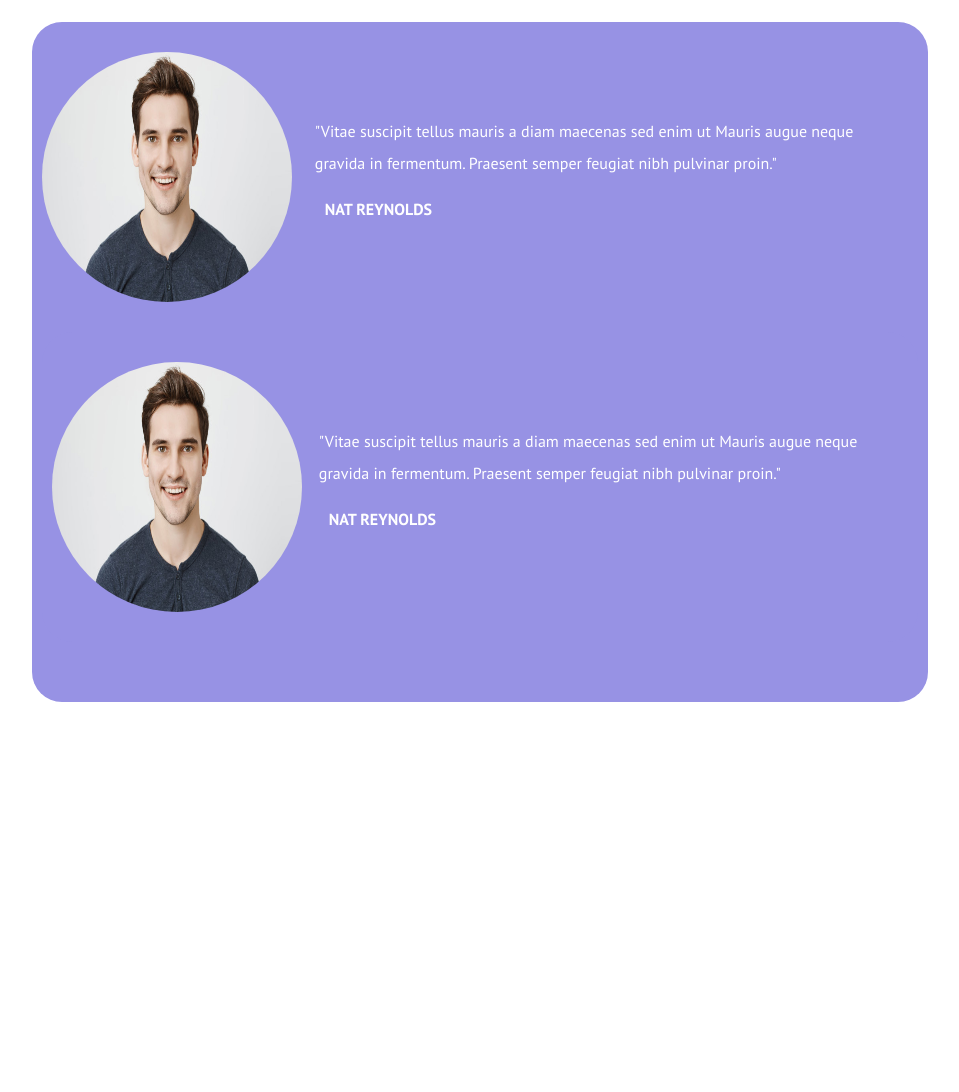
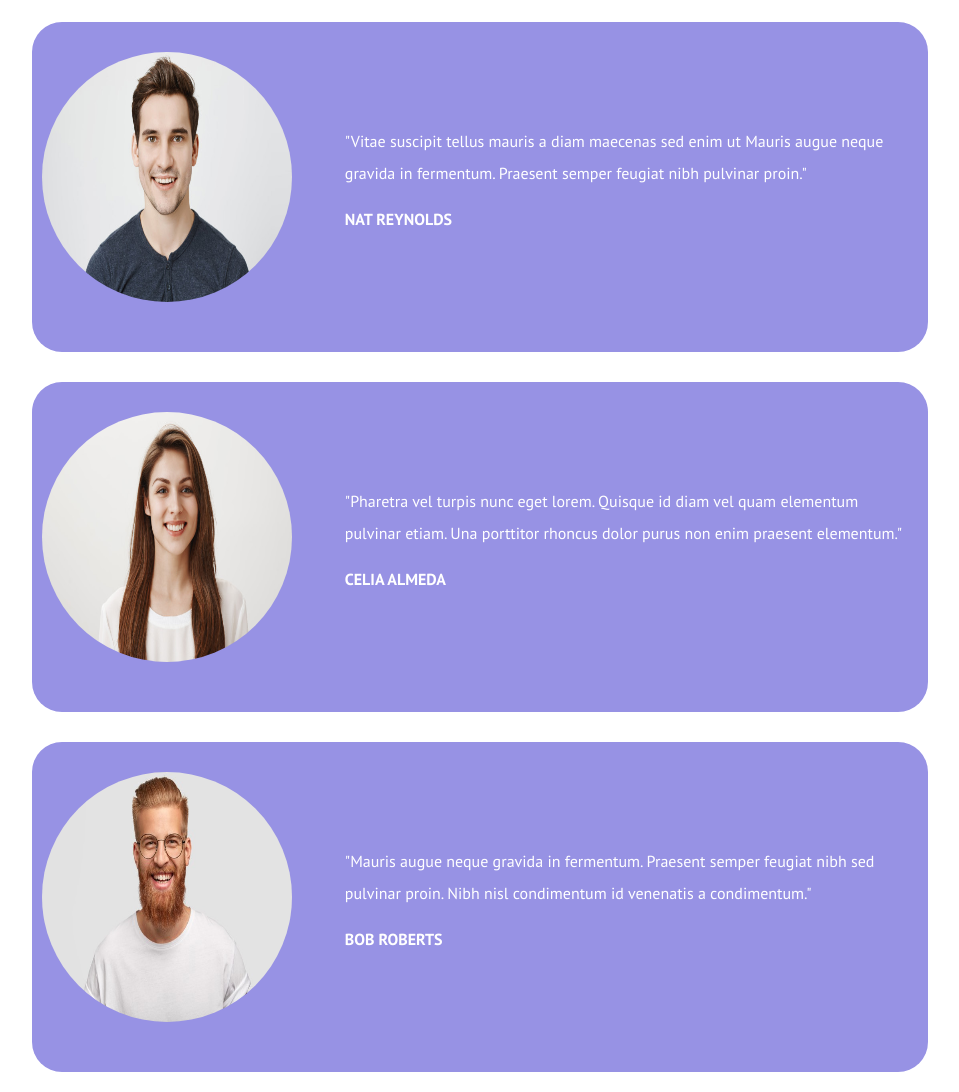
Before and after one commit to PaoloIncollu/htmlcss-responsive-layout, a plain HTML site: page index.html in a window 1280 px wide. Shown: the part 1880-2972 px from the top of the page, without its empty margins (160-1119 px from the left). Before the commit the page ends 2632 px from the top, so only its background shows below. Drawn offline with Linux system fonts and the light colour scheme.

Commit message:
caricamento section testimonials con relativo responsive

```diff
--- a/css/style.css
+++ b/css/style.css
@@ -271,14 +271,16 @@ header{
     padding: 20px 0;
 }
 
+
+
 .card-testimonial{
 
     display: flex;
     flex-direction: column;
     align-items: center;
     padding: 30px 10px;
-    margin: 30px 0;
     border-radius: 30px;
+    margin-top: 30px;
 
 }
 .photo-test img{
@@ -286,6 +288,7 @@ header{
     width: 250px;
     height: 250px;
     border-radius: 50%;
+    margin: 0 0 20px;
 
 }
 
@@ -293,14 +296,15 @@ header{
 
     color: white;
     line-height: 2rem;
-    padding: 0 10px;
+
 
 }
 
 .card-testimonial .info-test h4{
 
     color: white;
-    padding: 20px;
+    padding: 20px 0;
+
 }
 
 
@@ -383,12 +387,14 @@ header{
 .photo-test{
 
     width: 30%;
+
 }
 
 .info-test{
 
     width: 70%;
     text-align: left;
+    padding-left: 40px;
 }
 }
 
--- a/index.html
+++ b/index.html
@@ -313,33 +313,7 @@
 
                 </p>
 
-                <div class="card-testimonial bg-violet">
-
-                    <div class="photo-test">
-
-                        <img src="img/testimonial1.jpg" alt="nat reinolds">
-
-                    </div>
-
-                    <div class="info-test text-center">
-
-                        <p>
-
-                        "Vitae suscipit tellus mauris a
-                        diam maecenas sed enim ut
-                        Mauris augue neque gravida in
-                        fermentum. Praesent semper
-                        feugiat nibh pulvinar proin."
-
-                    </p>
-
-                    <h4>
-
-                        NAT REYNOLDS
-
-                    </h4>
-
-                    </div>
+                <div class="card-container">
 
                     <div class="card-testimonial bg-violet">
 
@@ -369,8 +343,76 @@
 
                         </div>
 
+                    </div>
 
                 </div>
+
+                <div class="card-container">
+
+                    <div class="card-testimonial bg-violet">
+
+                        <div class="photo-test">
+
+                            <img src="img/testimonial2.jpg" alt="celia almedia">
+
+                        </div>
+
+                        <div class="info-test text-center">
+
+                            <p>
+
+                                "Pharetra vel turpis nunc eget lorem.
+                                Quisque id diam vel quam elementum pulvinar etiam.
+                                Una porttitor rhoncus dolor purus non enim praesent elementum."
+
+                            </p>
+
+                            <h4>
+
+                                CELIA ALMEDA
+
+                            </h4>
+
+                        </div>
+
+
+                    </div>
+
+                </div>
+
+                <div class="card-container">
+
+                    <div class="card-testimonial bg-violet">
+
+                        <div class="photo-test">
+
+                            <img src="img/testimonial3.jpg" alt="bob roberts">
+
+                        </div>
+
+                        <div class="info-test text-center">
+
+                            <p>
+
+                                "Mauris augue neque gravida in fermentum.
+                                Praesent semper feugiat nibh sed pulvinar proin.
+                                Nibh nisl condimentum id venenatis a condimentum."
+
+                            </p>
+
+                            <h4>
+
+                                BOB ROBERTS
+
+                            </h4>
+
+                        </div>
+
+
+                    </div>
+
+                </div>
+
 
             </section>
             <section></section>
```
Lines whose indentation alone changed are shown as unchanged.
